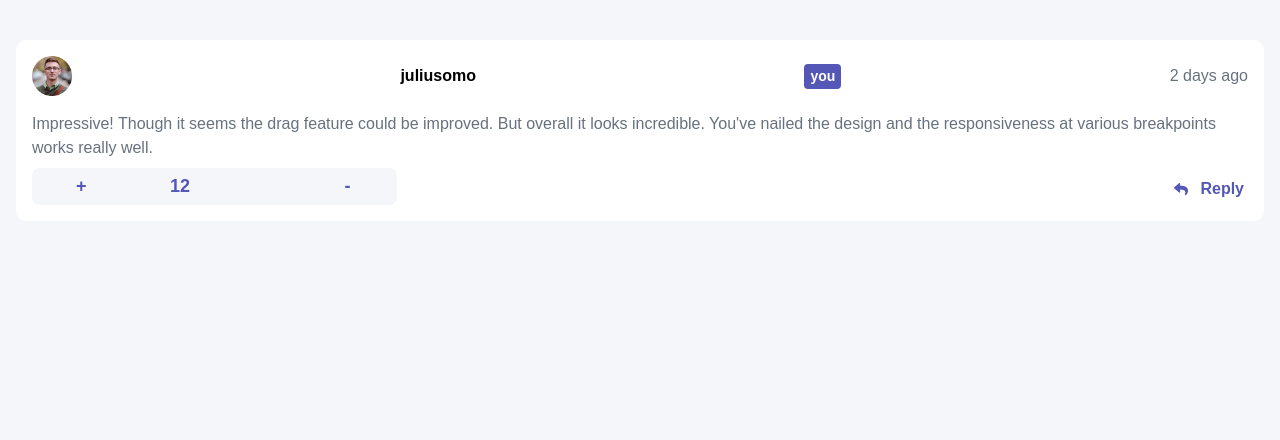
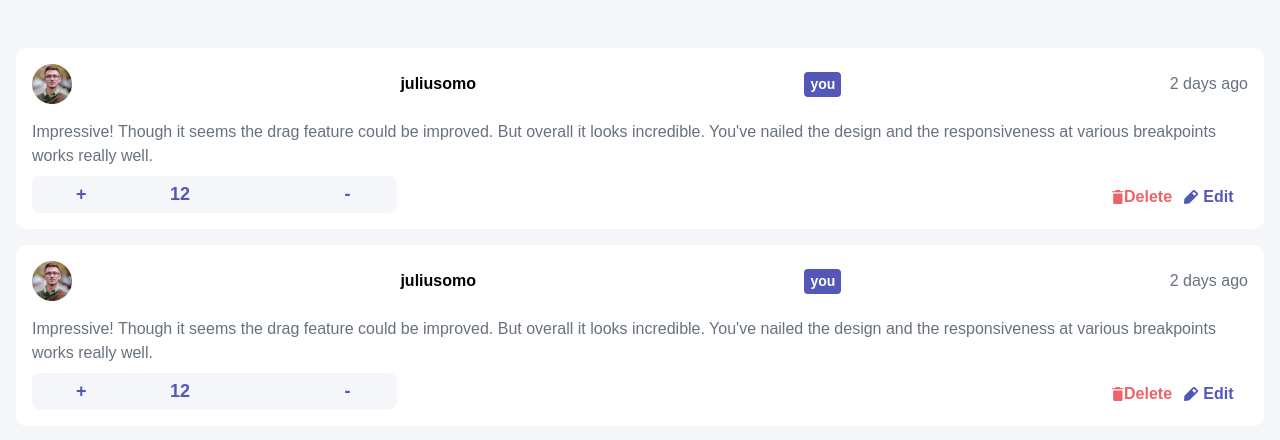
Before and after one commit to borgesmj/frontend-mentor-challenges, a React (Vite) app in the folder interactive-comments-section/: page / in a window 1280 px wide. Shown: the top 440 px of the page. Built offline with nearby package versions, Linux system fonts and the light colour scheme.

Commit message:
adding delete and reply button

```diff
--- a/interactive-comments-section/src/Components/Comment.jsx
+++ b/interactive-comments-section/src/Components/Comment.jsx
@@ -1,28 +1,57 @@
-import React from 'react'
+import React from "react";
 
 const Comment = () => {
+  const asctiveUser = true;
   return (
-    <div className='bg-color-white p-4 rounded-[10px] flex flex-col my-2 relative'>
-      <div className='w-full flex flex-row justify-between items-center mb-2'>
-        <img src="./images/avatars/image-juliusomo.webp" alt="profile_user_image" className='w-10 h-auto' />
-        <a href='#' className='font-bold'>juliusomo</a>
-        <span className='bg-Moderate-blue py-[2px] px-[6px] text-[14px] font-bold text-white rounded'>you</span>
-        <span className='txt-Grayish-Blue'>2 days ago</span>
+    <div className="bg-color-white p-4 rounded-[10px] flex flex-col my-4 relative">
+      <div className="w-full flex flex-row justify-between items-center mb-2">
+        <img
+          src="./images/avatars/image-juliusomo.webp"
+          alt="profile_user_image"
+          className="w-10 h-auto"
+        />
+        <a href="#" className="font-bold">
+          juliusomo
+        </a>
+        <span className="bg-Moderate-blue py-[2px] px-[6px] text-[14px] font-bold text-white rounded">
+          you
+        </span>
+        <span className="txt-Grayish-Blue">2 days ago</span>
       </div>
-      <p className='my-2 txt-Grayish-Blue'>
-      Impressive! Though it seems the drag feature could be improved. But overall it looks incredible. You've nailed the design and the responsiveness at various breakpoints works really well.
+      <p className="my-2 txt-Grayish-Blue">
+        Impressive! Though it seems the drag feature could be improved. But
+        overall it looks incredible. You've nailed the design and the
+        responsiveness at various breakpoints works really well.
       </p>
-      <div className='bg-Very-light-gray p-[5px] w-[30%] txt-Moderate-blue font-bold flex flex-row justify-between rounded-[8px] text-[18px]'>
-        <button className='w-1/4'>+</button>
-        <input type="text" name="" id="" value={12}  className='w-1/4 bg-transparent'/>
-        <button className='w-1/4'>-</button>
+      <div className="bg-Very-light-gray p-[5px] w-[30%] txt-Moderate-blue font-bold flex flex-row justify-between rounded-[8px] text-[18px]">
+        <button className="w-1/4">+</button>
+        <input
+          type="text"
+          name=""
+          id=""
+          value={12}
+          className="w-1/4 bg-transparent"
+        />
+        <button className="w-1/4">-</button>
       </div>
-      <div className='flex flex-row absolute justify-between w-[70px] bottom-[20px] right-[20px] items-center'>
-        <img src="/images/icon-reply.svg" alt="" />
-        <span className='txt-Moderate-blue font-bold'>Reply</span>
+      <div className=" absolute bottom-[20px] right-[20px]">
+        {/* <div className="flex flex-row justify-between items-center w-[70px]">
+          <img src="/images/icon-reply.svg" alt="" />
+          <span className="txt-Moderate-blue font-bold">Reply</span>
+        </div> */}
+        <div className="flex flex-row justify-between items-center w-[140px]">
+            <div className="flex flex-row justify-around w-1/2 items-center mx-2">
+                <img src="/images/icon-delete.svg" alt="" />
+                <span className="font-bold txt-Soft-Red">Delete</span>
+            </div>
+            <div className="flex flex-row justify-around w-1/2 items-center mx-2">
+                <img src="/images/icon-edit.svg" alt="" />
+                <span className="font-bold txt-Moderate-blue">Edit</span>
+            </div>
+        </div>
       </div>
     </div>
-  )
-}
+  );
+};
 
-export default Comment
+export default Comment;
--- a/interactive-comments-section/src/Components/Comments.jsx
+++ b/interactive-comments-section/src/Components/Comments.jsx
@@ -5,7 +5,8 @@ import Comment from './Comment'
 const Comments = () => {
   return (
     <section>
-      <Comment/>
+      <Comment activeUser={true}/>
+      <Comment activeUser={false}/>
     </section>
   )
 }
--- a/interactive-comments-section/src/Styles/GlobalStyles.css
+++ b/interactive-comments-section/src/Styles/GlobalStyles.css
@@ -53,3 +53,7 @@ body{
 .txt-Moderate-blue{
     color: var(--Moderate-blue);
 }
+
+.txt-Soft-Red{
+    color: var(--Soft-Red);
+}
```
